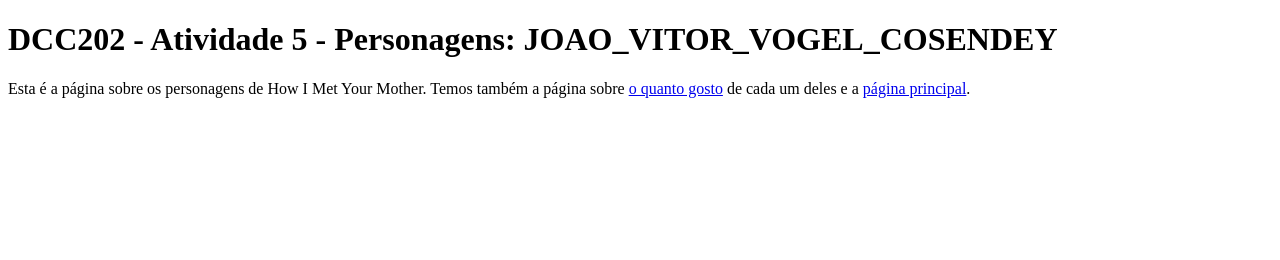
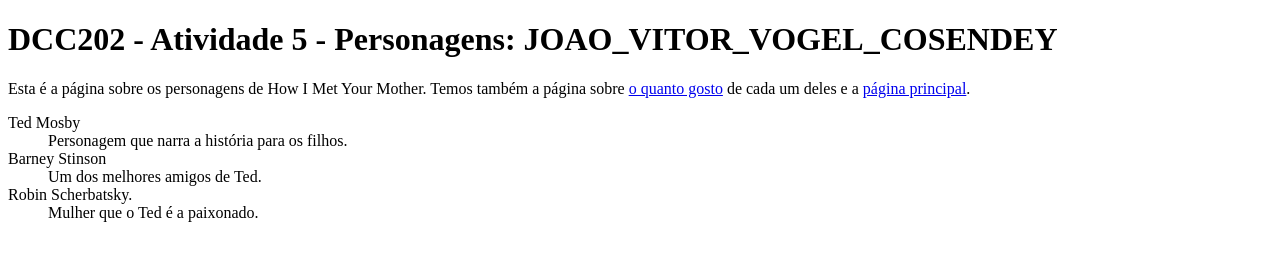
Before and after one commit to ufjf-dcc202/ufjf-dcc202-2023-3-b-atv5-joaovogelufjf, a website: page personagens.html in a window 1280 px wide. Drawn offline with Linux system fonts and the light colour scheme.

Commit message:
lista de definição de personagens e insere em divs

```diff
--- a/personagens.html
+++ b/personagens.html
@@ -13,6 +13,21 @@
         também a página sobre <a href="preferencias.html">o quanto gosto</a> de
         cada um deles e a <a href="index.html">página principal</a>.
       </p>
+
+      <dl>
+        <div>
+            <dt>Ted Mosby</dt>
+            <dd>Personagem que narra a história para os filhos.</dd>
+        </div>
+        <div>
+            <dt>Barney Stinson</dt>
+            <dd>Um dos melhores amigos de Ted.</dd>
+        </div>
+        <div>
+            <dt>Robin Scherbatsky.</dt>
+            <dd>Mulher que o Ted é a paixonado.</dd>
+        </div>
+      </dl>
     </main>
   </body>
 </html>
```
